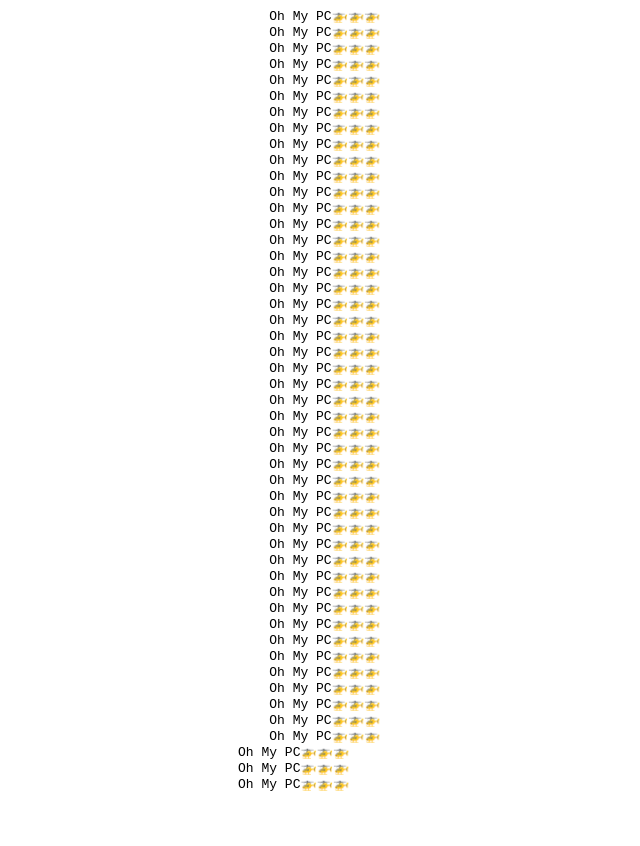
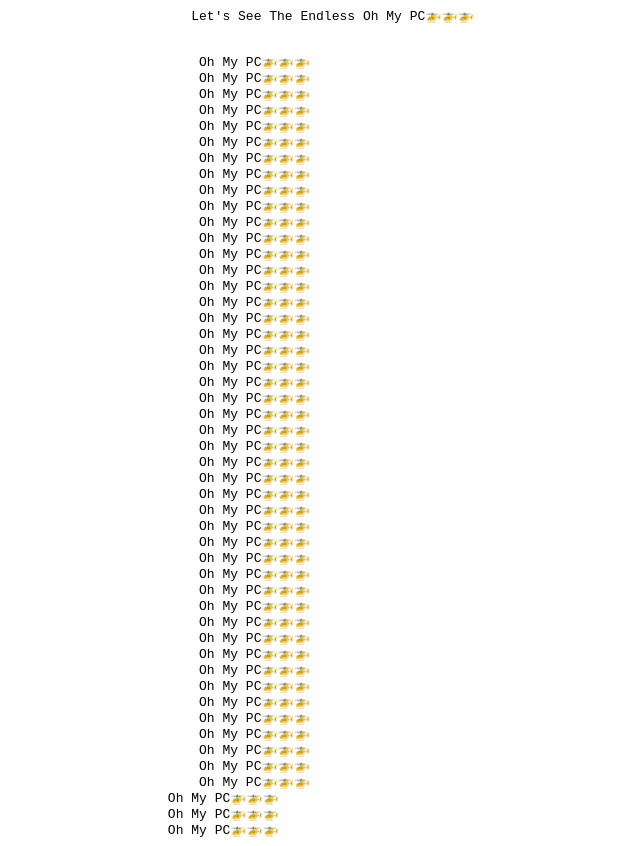
Before and after one commit to 8KStudio/Endless-Oh-My-PC, a plain HTML site: page index.html in a window 1280 px wide. Shown: the whole page, without its empty margins (323-963 px from the left). Before the commit the page ends 800 px from the top, so only its background shows below. Drawn offline with Linux system fonts and the light colour scheme.

Commit message:
Update index.html

```diff
--- a/index.html
+++ b/index.html
@@ -13,6 +13,9 @@
 </head>
 <body>
     <pre>
+    Let's See The Endless Oh My PC🚁🚁🚁
+
+
      Oh My PC🚁🚁🚁
      Oh My PC🚁🚁🚁
      Oh My PC🚁🚁🚁
```
